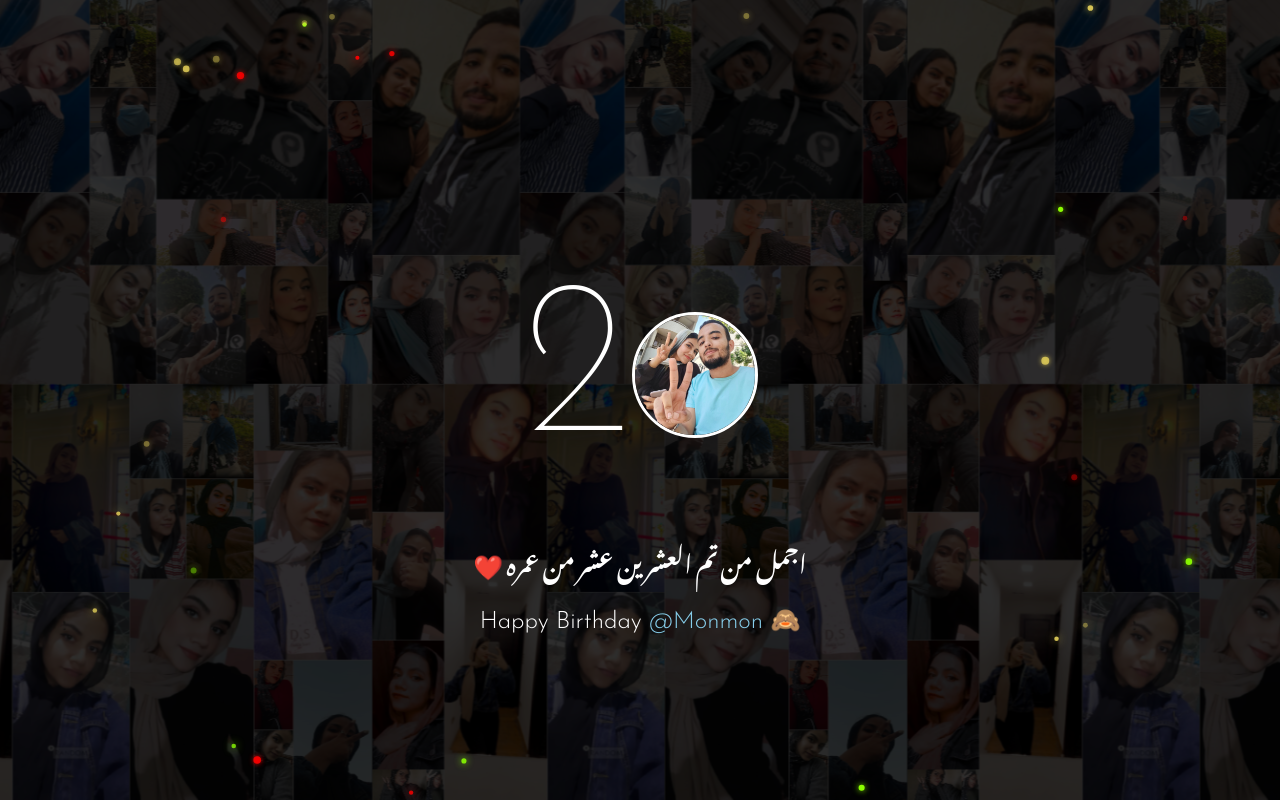
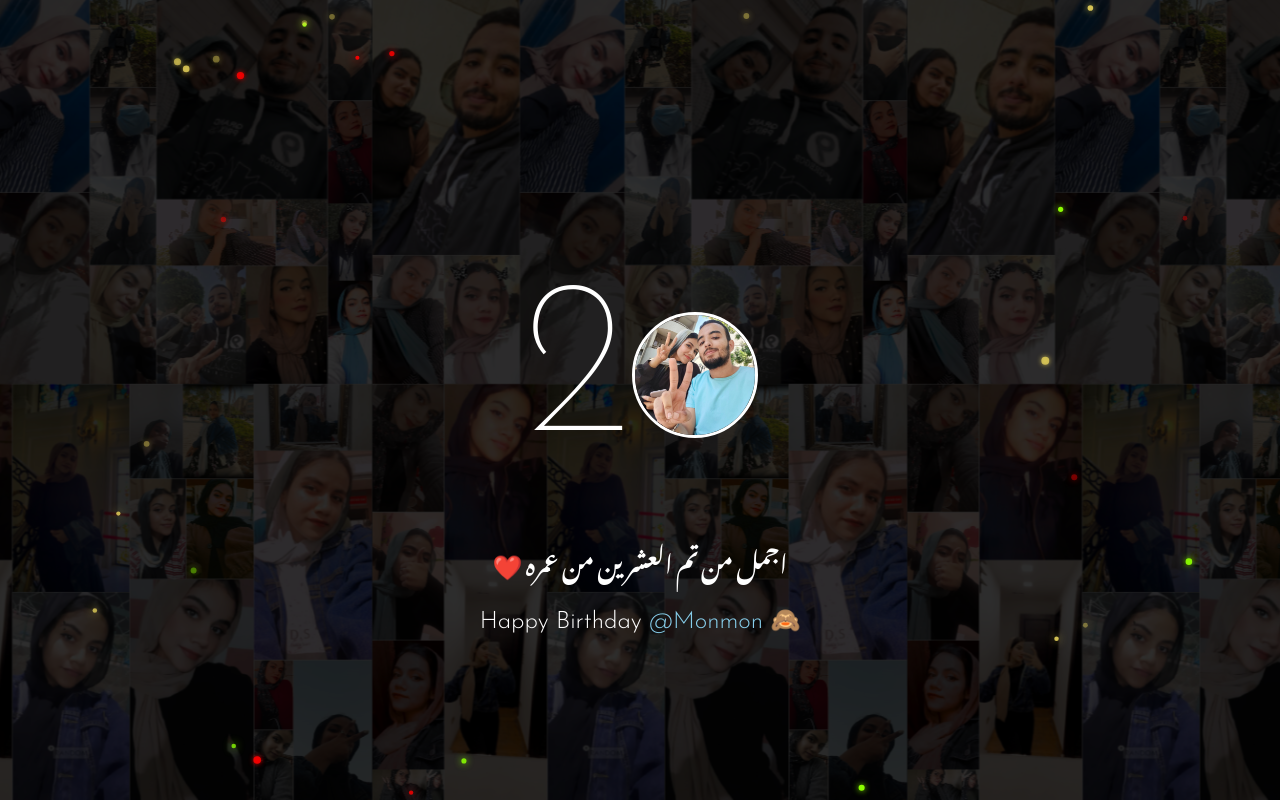
Before and after one commit to AliiMuhammed/Kamola, a plain HTML site: page index.html in a window 1280 px wide. Drawn offline with Linux system fonts and the light colour scheme; a web font is replaced by a local one.

Commit message:
Update index.html

```diff
--- a/index.html
+++ b/index.html
@@ -22,7 +22,7 @@
       <h2 class="twenty-one block">2</h2>
       <img class="image block" src="WhatsApp Image 2023-01-19 at 23.54.25.jpg"><h2 class="twenty-one block"></h2>
     </div>
-    <div class="pragraph"><p>❤️ اجمل من تم العشرين عشر من عمره</p></div>
+    <div class="pragraph"><p>❤️ اجمل من تم العشرين من عمره</p></div>
     <h1 class="bday">Happy Birthday <a href="https://www.facebook.com/omnia.rasheed.58?mibextid=ZbWKwL">@Monmon 🙈</a></h1>
   </div>
 </div>
```
